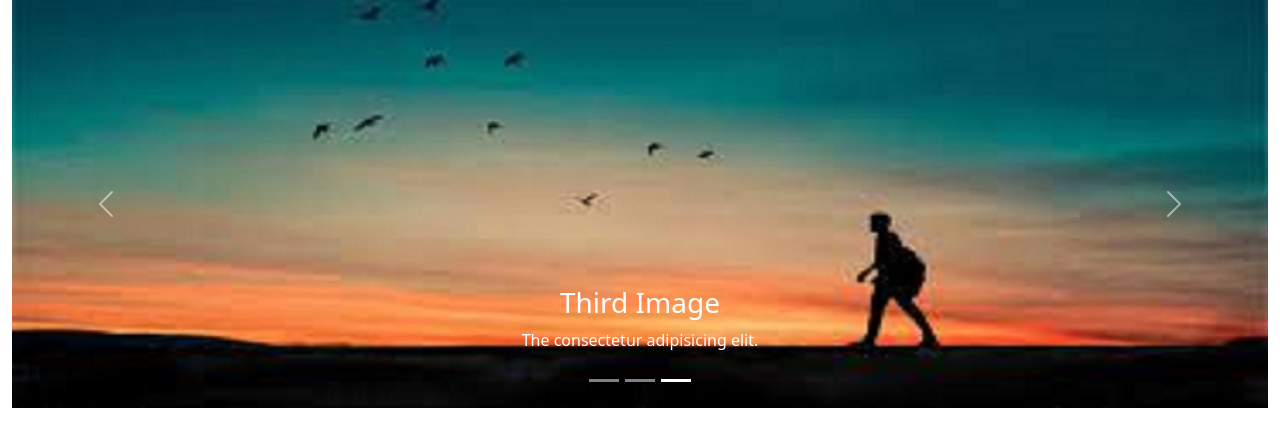
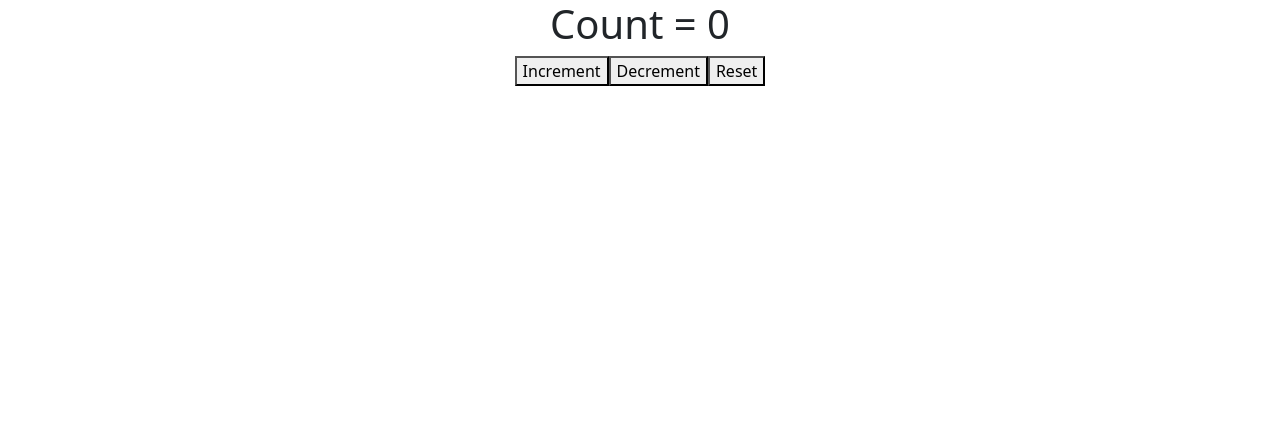
Before and after one commit to riazgul03/ReactJS, a React (Create React App) app in the folder new-app/: page / in a window 1280 px wide. Shown: the top 446 px of the page. Built offline with nearby package versions, Linux system fonts and the light colour scheme.

Commit message:
UseReducer Hook In React

```diff
--- a/new-app/src/App.js
+++ b/new-app/src/App.js
@@ -33,6 +33,7 @@
 import CardsBs from './CardsBs';
 import MyNavbar from './MyNavbar';
 import MyCarousel from './MyCarousel';
+import Reducers from './Reducers';
 
 // import Comp1 from './Comp1';
 // import Comp2 from './Comp2';
@@ -46,7 +47,7 @@
 
   return (
     <div>
-      <MyCarousel/>
+      <Reducers/>
     </div>
   )
 }
--- /dev/null
+++ b/new-app/src/Reducers.js
@@ -0,0 +1,30 @@
+import React, { useReducer } from 'react'
+
+function Reducers() {
+    const intialState = 0;
+    const reducer = (state, action) =>{
+        switch(action){
+          case 'increment':
+           return state + 1
+           case 'decrement':
+            return state - 1
+            case 'reset':
+              return intialState
+              default:
+                return state
+        }
+    }
+  const [count, dispatch] = useReducer( reducer, intialState)
+  return (
+  <>
+      <h1>Count = {count }</h1>
+       <button onClick={ () => dispatch('increment')}>Increment</button>
+       <button onClick={ () => dispatch('decrement')}>Decrement</button>
+       <button onClick={ () => dispatch('reset')}>Reset</button>
+
+
+    </>
+  )
+}
+
+export default Reducers
```
